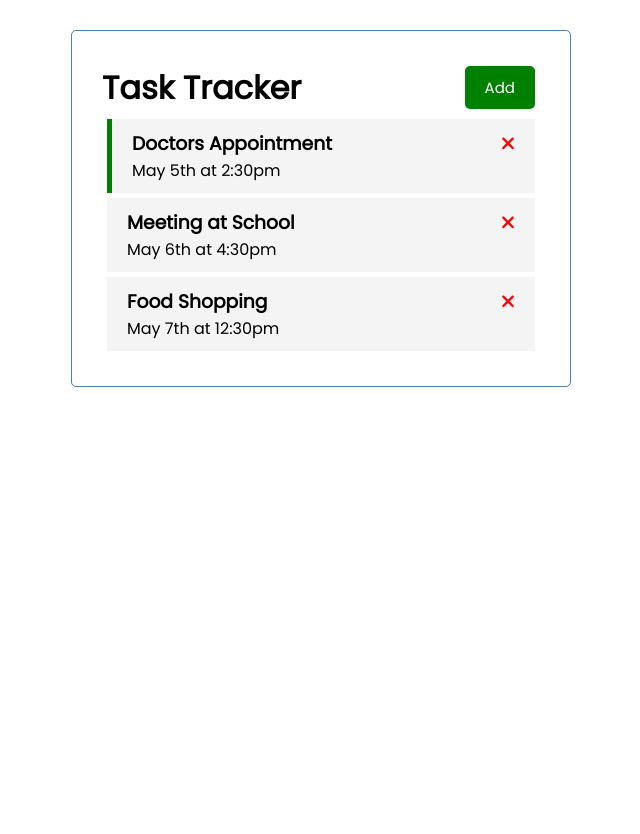
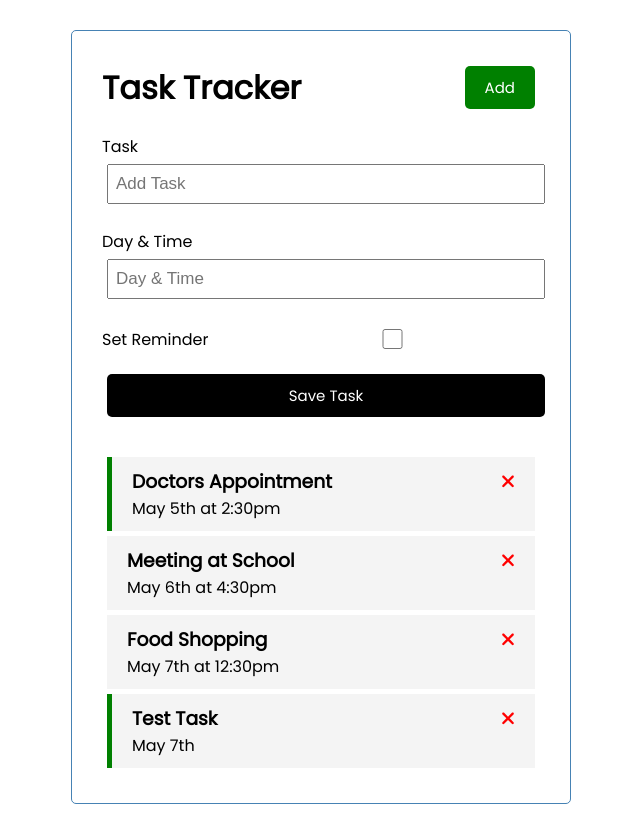
Before and after one commit to Nasiemjr/todo_angular, an Angular app: page / in a window 1280 px wide. Shown: the whole page, without its empty margins (319-959 px from the left). Before the commit the page ends 800 px from the top, so only its background shows below. Built offline with nearby package versions, Linux system fonts and the light colour scheme; data requests are answered from the project's data file.

Commit message:
Add Task

```diff
--- a/db.json
+++ b/db.json
@@ -17,6 +17,12 @@
       "text": "Food Shopping",
       "day": "May 7th at 12:30pm",
       "reminder": false
+    },
+    {
+      "text": "Test Task",
+      "day": "May 7th",
+      "reminder": true,
+      "id": 4
     }
   ]
 }
--- /dev/null
+++ b/src/app/components/add-task/add-task.component.css
@@ -0,0 +1,3 @@
+.add-form {
+margin-bottom: 40px;
+}
--- /dev/null
+++ b/src/app/components/add-task/add-task.component.html
@@ -0,0 +1,15 @@
+<form class="add-form" (ngSubmit)="onSubmit()">
+    <div class="form-control">
+        <label for="text">Task</label>
+        <input type="text" name="text" id="text" [(ngModel)]="text" placeholder="Add Task" />
+    </div>
+    <div class="form-control">
+        <label for="day">Day & Time</label>
+        <input type="text" name="day" id="day" [(ngModel)]="day"  placeholder="Day & Time" />
+    </div>
+    <div class="form-control form-control-check">
+        <label for="reminder">Set Reminder</label>
+        <input type="checkbox" name="reminder" [(ngModel)]="reminder" id="reminder" />
+    </div>
+    <input type="submit" value="Save Task" class="btn btn-block">
+</form>
--- /dev/null
+++ b/src/app/components/add-task/add-task.component.ts
@@ -0,0 +1,36 @@
+import { Component, Output, EventEmitter } from '@angular/core';
+import {Task} from '../../Task'
+
+@Component({
+  selector: 'app-add-task',
+  templateUrl: './add-task.component.html',
+  styleUrls: ['./add-task.component.css']
+})
+export class AddTaskComponent {
+  @Output() onAddTask: EventEmitter<Task> =  new EventEmitter();
+  text: string;
+  day: string;
+  reminder: boolean = false;
+
+  onSubmit(){
+    if (!this.text){
+      alert('Please add a task!');
+      return;
+    }
+
+    const newTask = {
+      text: this.text,
+      day: this.day,
+      reminder: this.reminder
+    }
+
+    this.onAddTask.emit(newTask);
+
+    this.text = '';
+    this.day = '';
+    this.reminder = false;
+
+
+  }
+
+}
--- a/src/app/components/tasks/tasks.component.html
+++ b/src/app/components/tasks/tasks.component.html
@@ -1,3 +1,4 @@
+<app-add-task (onAddTask)="addTask($event)"></app-add-task>
 <app-task-item *ngFor="let task of tasks" [task] = "task"
 (onDeleteTask)="deleteTask(task)"
 (onToggleReminder)="toggleReminder(task)">
--- a/src/app/components/tasks/tasks.component.ts
+++ b/src/app/components/tasks/tasks.component.ts
@@ -25,4 +25,8 @@
   this.taskService.updateTaskReminder(task).subscribe();
 }
 
+addTask(task: Task){
+  this.taskService.addTask(task).subscribe((task) => (this.tasks.push(task)));
 }
+
+}
--- a/src/app/services/task.service.ts
+++ b/src/app/services/task.service.ts
@@ -32,8 +32,11 @@
   updateTaskReminder(task: Task): Observable<Task>{
     const url = `${this.apiUrl}/${task.id}`;
     return this.http.put<Task>(url, task, httpOptions);
+  }
 
-}
+  addTask(task: Task):Observable<Task>{
+    return this.http.post<Task>(this.apiUrl, task, httpOptions);
+  }
 
 }
 
```
Also changed, not shown: src/app/app.module.ts (+7 -3 lines), 1 other file (tests, documents, lock files or other folders).
